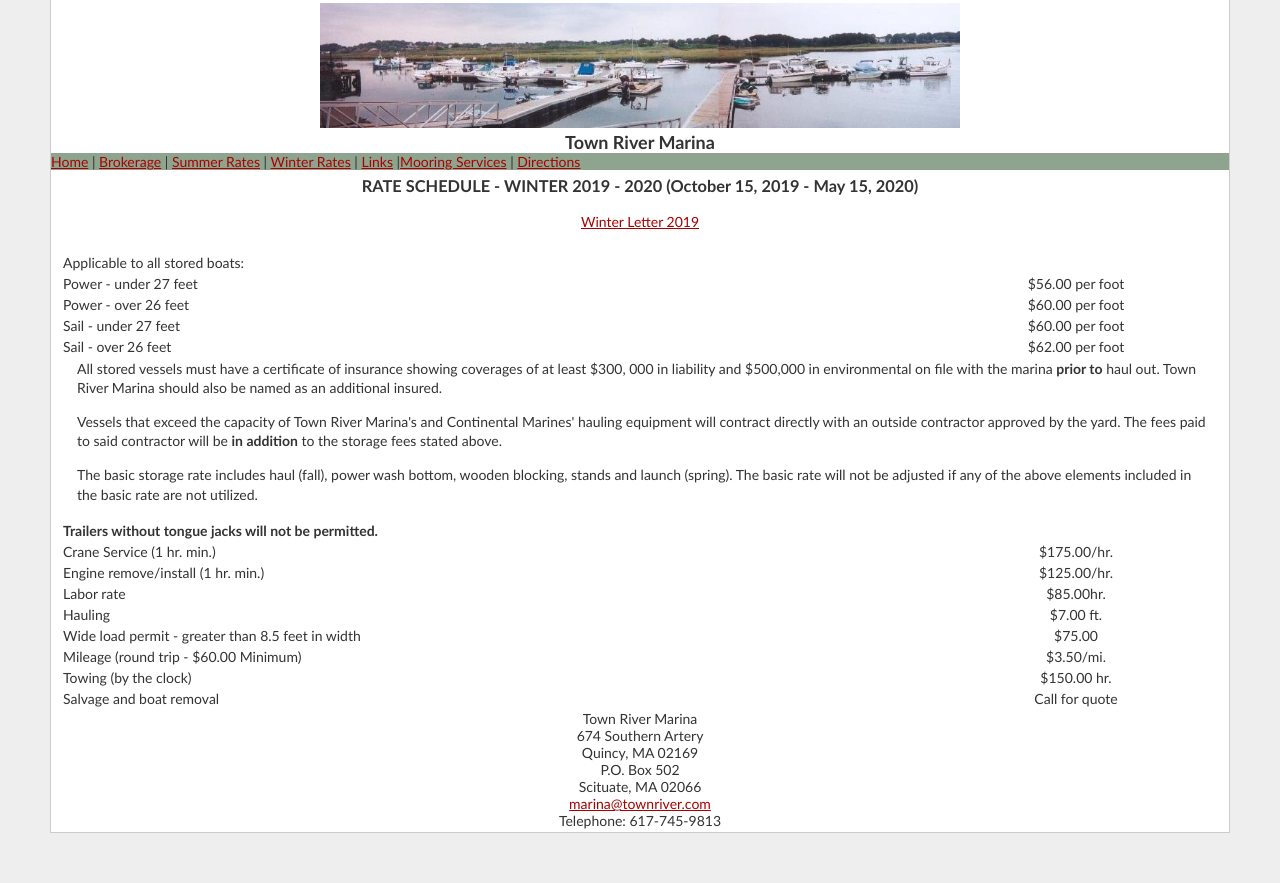
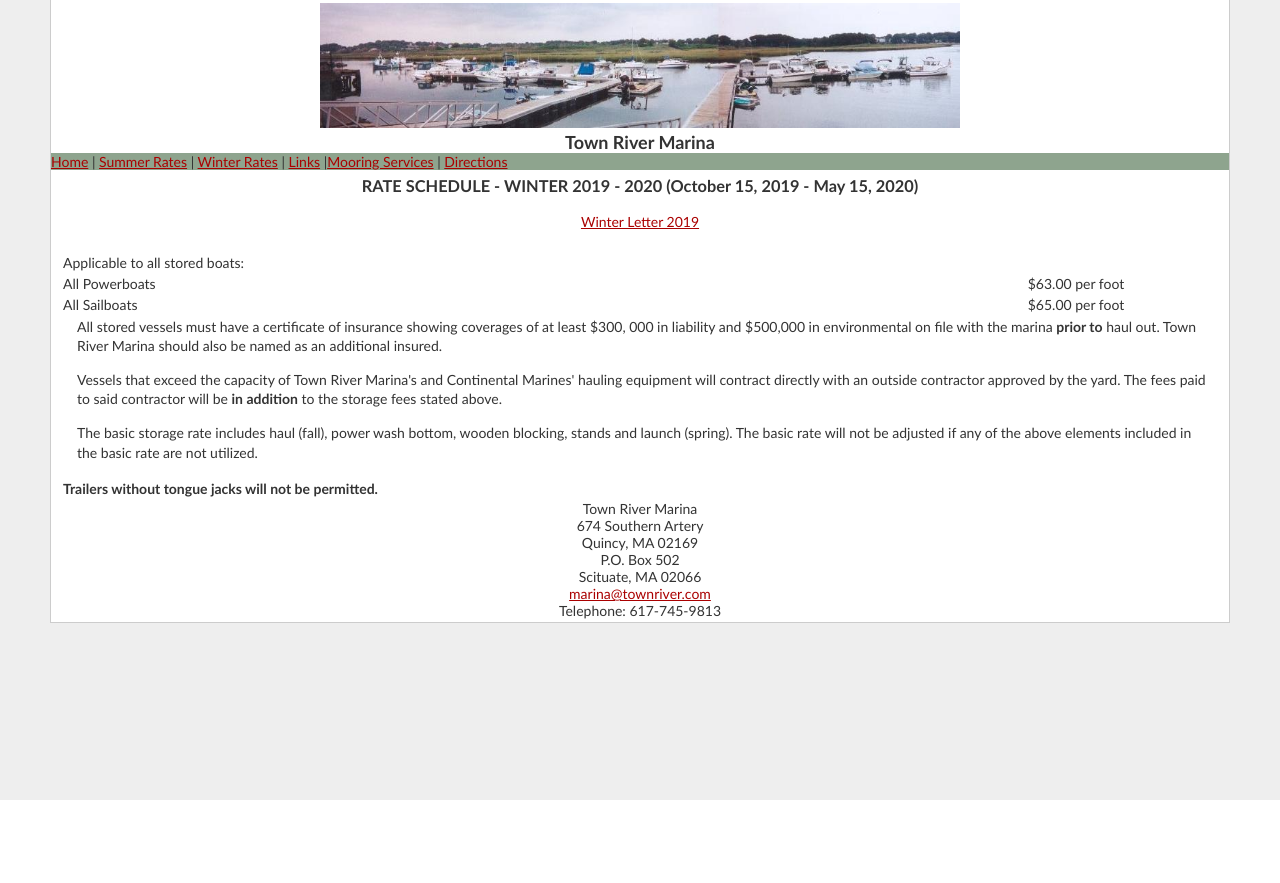
Before and after one commit to mdonahue/websites, a PHP site: page /winter-rates.php in a window 1280 px wide. After the commit the page ends 800 px from the top, so only its background shows below. Run offline with PHP 8.4, Linux system fonts and the light colour scheme.

Commit message:
Winter update 2020

```diff
--- a/townriver/navigation.php
+++ b/townriver/navigation.php
@@ -1,6 +1,5 @@
       <div class="nav">
          <a href="index.php">Home</a>
-         | <a href="brokerage.php">Brokerage</a>
          | <a href="summer-rates.php">Summer Rates</a>
          | <a href="winter-rates.php">Winter Rates</a>
          | <a href="links.php">Links</a>
--- a/townriver/winter-rates.php
+++ b/townriver/winter-rates.php
@@ -25,20 +25,12 @@
         <td colspan="2" class="rateitem">Applicable to all stored boats:</td>
     </tr>
     <tr>
-        <td class="rateitem">Power - under 27 feet</td>
-        <td class="itemprice">$56.00 per foot</td>
+        <td class="rateitem">All Powerboats</td>
+        <td class="itemprice">$63.00 per foot</td>
     </tr>
     <tr>
-        <td class="rateitem">Power - over 26 feet</td>
-        <td class="itemprice">$60.00 per foot</td>
-    </tr>
-    <tr>
-        <td class="rateitem">Sail - under 27 feet</td>
-        <td class="itemprice">$60.00 per foot</td>
-    </tr>
-    <tr>
-        <td class="rateitem">Sail - over 26 feet</td>
-        <td class="itemprice">$62.00 per foot</td>
+        <td class="rateitem">All Sailboats</td>
+        <td class="itemprice">$65.00 per foot</td>
     </tr>
     <tr>
       <td colspan="2" class="rateitem">
@@ -50,42 +42,6 @@
     <tr>
         <td class="rateitem" colspan="2"><span class="bold">Trailers without tongue jacks will not be permitted.</span></td>
     </tr>
-
-<tr>
-  <td class="rateitem">Crane Service (1 hr. min.)</td>
-  <td class="itemprice">$175.00/hr.</td>
-</tr>
-<tr>
-  <td class="rateitem">Engine remove/install (1 hr. min.)</td>
-  <td class="itemprice">$125.00/hr.</td>
-</tr>
-
-<tr>
-<td class="rateitem">Labor rate</td> <td class="itemprice">$85.00hr.</td>
-</tr>
-
-<tr>
-  <td class="rateitem">Hauling</td>
-  <td class="itemprice">$7.00 ft.</td>
-</tr>
-<tr>
-  <td class="rateitem">Wide load permit - greater than 8.5 feet in width</td>
-  <td class="itemprice">$75.00</td>
-</tr>
-<tr>
-<td class="rateitem">Mileage (round trip - $60.00 Minimum)</td>
-<td class="itemprice">$3.50/mi.</td>
-</tr>
-
-<tr>
-<td class="rateitem">Towing (by the clock)</td>
-<td class="itemprice">$150.00 hr.</td>
-</tr>
-
-<tr>
-<td class="rateitem">Salvage and boat removal</td>
-<td class="itemprice">Call for quote</td>
-</tr>
 </table>
 
 <div class="address">
```
Also changed, not shown: townriver/brokerage.php (deleted, +0 -50 lines), townriver/services.php (+0 -81 lines), 1 other file.
